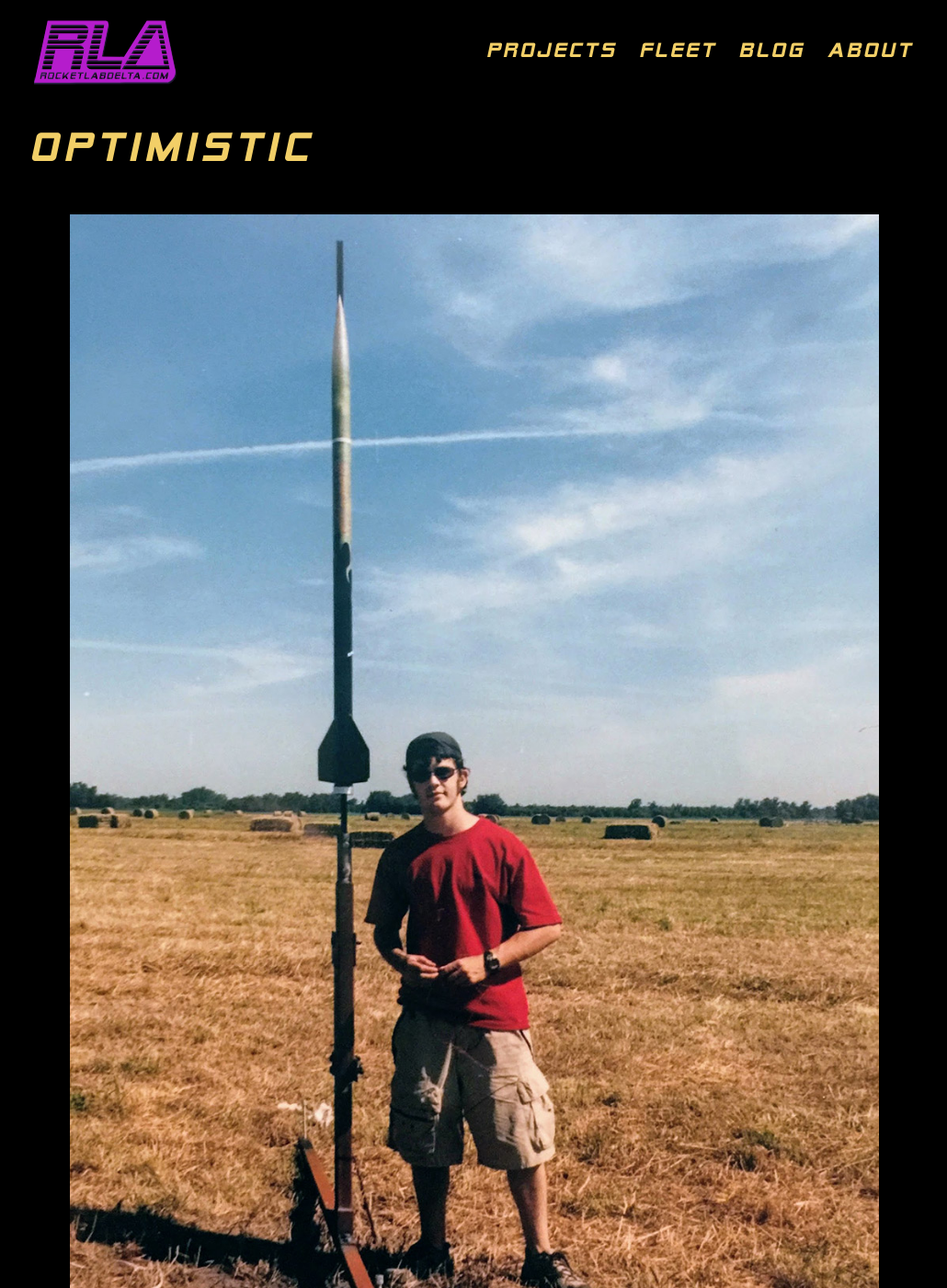
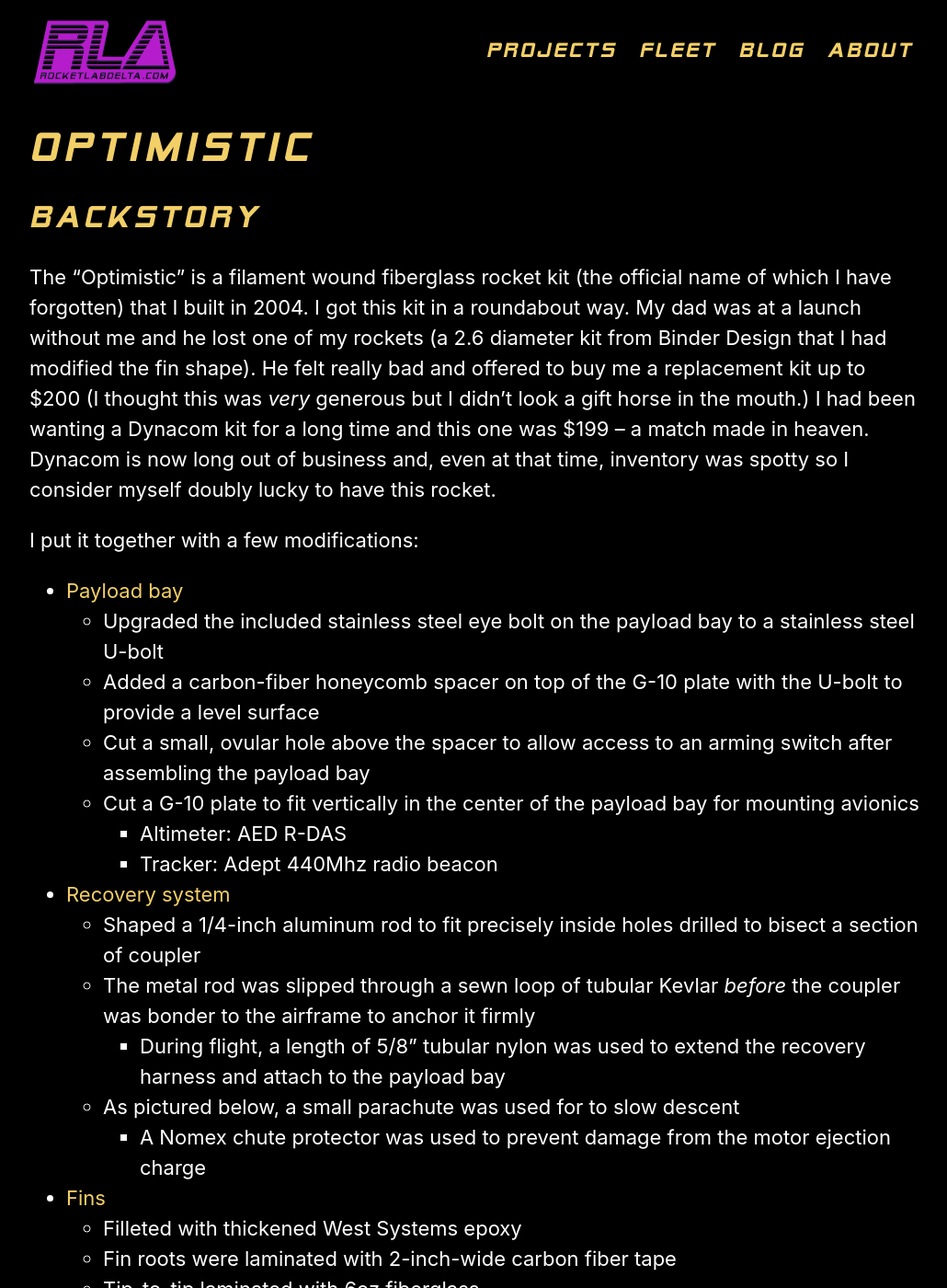
Before and after one commit to rocketlabdelta/rocketlabdelta.com, a Jekyll site: the page built from _fleet/optimistic.md, in a window 1280 px wide and 1400 px high. Shown: the whole window at 92% size, without its empty margins (124-1154 px from the left). Built offline with Jekyll 4.4.1, drawn with Linux system fonts in a browser that asks for light colours; some of the changed text lies outside the part shown.

Commit message:
Backstory for the Optimistic

```diff
--- a/_fleet/optimistic.md
+++ b/_fleet/optimistic.md
@@ -28,6 +28,42 @@
     - Altimeter
     - Tracking device
 ---
+
+## Backstory
+
+The "Optimistic" is a filament wound fiberglass rocket kit (the official name of which I have forgotten) that I built in 2004.
+I got this kit in a roundabout way.
+My dad was at a launch without me and he lost one of my rockets (a 2.6 diameter kit from Binder Design that I had modified the fin shape).
+He felt really bad and offered to buy me a replacement kit up to $200 (I thought this was _very_ generous but I didn't look a gift horse in the mouth.)
+I had been wanting a Dynacom kit for a long time and this one was $199 -- a match made in heaven.
+Dynacom is now long out of business and, even at that time, inventory was spotty so I consider myself doubly lucky to have this rocket.
+
+I put it together with a few modifications:
+
+- **Payload bay**
+  - Upgraded the included stainless steel eye bolt on the payload bay to a stainless steel U-bolt
+  - Added a carbon-fiber honeycomb spacer on top of the G-10 plate with the U-bolt to provide a level surface
+  - Cut a small, ovular hole above the spacer to allow access to an arming switch after assembling the payload bay
+  - Cut a G-10 plate to fit vertically in the center of the payload bay for mounting avionics
+    - Altimeter: AED R-DAS
+    - Tracker: Adept 440Mhz radio beacon
+- **Recovery system**
+  - Shaped a 1/4-inch aluminum rod to fit precisely inside holes drilled to bisect a section of coupler
+  - The metal rod was slipped through a sewn loop of tubular Kevlar _before_ the coupler was bonder to the airframe to anchor it firmly
+    - During flight, a length of 5/8" tubular nylon was used to extend the recovery harness and attach to the payload bay
+  - As pictured below, a small parachute was used for to slow descent
+    - A Nomex chute protector was used to prevent damage from the motor ejection charge
+- **Fins**
+  - Filleted with thickened West Systems epoxy
+  - Fin roots were laminated with 2-inch-wide carbon fiber tape
+  - Tip-to-tip laminated with 6oz fiberglass
+- Bonded ACME Conformal rail guides (with a vertical offset to clear the motor retainer) to the airframe (I cut a hole for the lower rail guide in the fiberglass fin reinforcement when it had cured to the leather stage)
+
+## Flights
+
+1. Aerotech J460 (???), 8300 feet at LDRS 23 in Geneseo, NY (2004)
+
+## Gallery
 
 <figure>
   <div class="placeholder" style="padding-top:145.07%;"></div>
```
